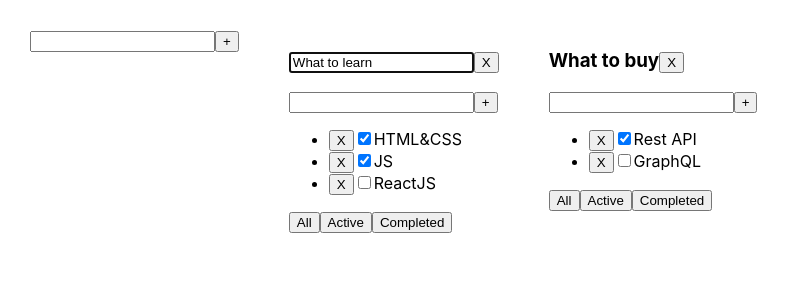
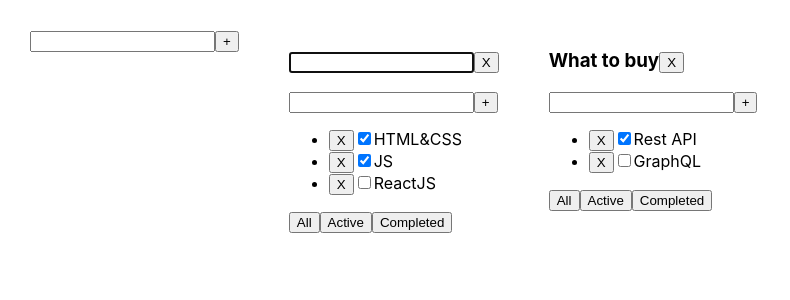
Before and after one commit to NikishaGin/Todolist-2.0, a React (Create React App) app: page / in a window 1280 px wide. Both pictures are taken after a click on the element "What to learn". Shown: the top 300 px of the page, without its empty margins (0-790 px from the left). Built offline with nearby package versions, Linux system fonts and the light colour scheme.

Commit message:
Добавление названия тудулиста

```diff
--- a/src/App.tsx
+++ b/src/App.tsx
@@ -34,6 +34,10 @@ function App() {
             {id: v1(), title: 'GraphQL', isDone: false},
         ]
     })
+
+    const editTodolist = (todolistID: string,newTitle: string) => {
+            setTodolists([...todolists.map((edit)=>edit.id === todolistID ? {...edit,title:newTitle}: edit)])
+    }
 
 
     const removeTodolist = (id:string) => {
@@ -90,7 +94,8 @@ function App() {
                               filteredButton={filteredButton}
                               filter={mapID.filter}
                               checkedTasks={checkedTasks}
-                              removeTodolist={removeTodolist}/>
+                              removeTodolist={removeTodolist}
+                              editTodolist={editTodolist}/>
                 )
             })}
         </div>
--- a/src/EditableSpan.tsx
+++ b/src/EditableSpan.tsx
@@ -1,20 +1,36 @@
-import {useState} from "react";
+import {ChangeEvent, useState} from "react";
 
 type PropsType = {
     title: string
+    callback:(changeTitle:string)=>void
 }
 
 
 export const EditableSpan = (props: PropsType) => {
+    let [newTitle, setNewTitle] = useState(props.title)
+
+    const onChangeHandler = (e: ChangeEvent<HTMLInputElement>) => {
+        setNewTitle(e.currentTarget.value)
+    }
+
+    const addTasksHandler = () => {
+        props.callback(newTitle);
+        setNewTitle('')
+    }
+
+
+
     let [edit, setEdit] = useState(false)
 
     const editTrueAndFalse = () => {
         setEdit(!edit)
+        addTasksHandler()
     }
 
     return (
         edit
-            ? <input autoFocus onBlur={editTrueAndFalse} type='text' value={props.title}/>
+            ? <input autoFocus onBlur={editTrueAndFalse}
+                     onChange={onChangeHandler} type='text' value={newTitle}/>
             : <span onClick={editTrueAndFalse}>{props.title}</span>
     )
 }
--- a/src/Todolist.tsx
+++ b/src/Todolist.tsx
@@ -19,6 +19,7 @@ type TodolistType = {
     checkedTasks:(todolistID: string,id: string,isDone: boolean)=>void
     filteredButton:(todolistID: string,value: filteredButtonType)=>void
     removeTodolist:(id:string)=>void
+    editTodolist:(todolistID: string,newTitle: string)=>void
 }
 
 export const Todolist = (props: TodolistType) => {
@@ -31,10 +32,16 @@ export const Todolist = (props: TodolistType) => {
         props.addTasks(props.id,newTitle)
     }
 
+    const editTodolistHandler = (newTitle: string) => {
+        props.editTodolist(props.id,newTitle)
+    }
+
+
+
     return (
         <div>
             <h3>
-            <EditableSpan title={props.title}/>
+            <EditableSpan title={props.title} callback={editTodolistHandler}/>
             <button onClick={()=>props.removeTodolist(props.id)}>X</button>
             </h3>
             <AddItemForm callback={AddItemFormHandler}  />
```
